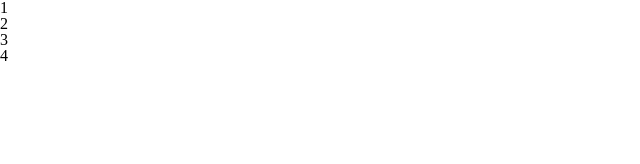
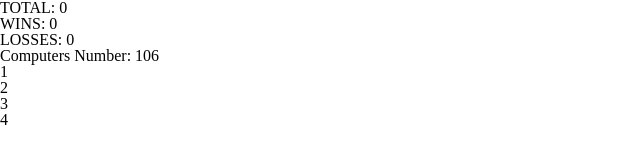
Before and after one commit to drewphillips/unit-4-game, a plain HTML site: page index.html in a window 1280 px wide. Shown: the whole page, without its empty margins (0-640 px from the left). Drawn offline with nearby package versions, Linux system fonts and the light colour scheme.

Commit message:
working code and basic HTML

```diff
--- a/assets/javascript/game.js
+++ b/assets/javascript/game.js
@@ -5,27 +5,33 @@ var newNumber = 0;
 
 function newGame() {
 
-    //New number
     newNumber = (Math.floor(20 + (Math.random() * 101)))
     console.log("New Game number " + newNumber)
 
     runningTotal = 0;
+    $("#runningTotal").html(runningTotal);
+    $("#newNumber").html(newNumber);
+    $("#wins").html(wins);
+    $("#losses").html(losses);
+
     for (i = 0; i < 4; i++) {
-        var crystalValue = Math.floor(Math.random() * 13)
+        var crystalValue = Math.floor(1 + (Math.random() * 12))
         $("#crystal" + i).data("crystal-number", crystalValue);
         console.log("Number " + i + " is " + crystalValue)
         $("#crystal" + i).on("click", function () {
 
             console.log("YOU CLICKED " + $(this).data("crystal-number"));
             runningTotal = runningTotal + $(this).data("crystal-number");
-
+            $("#runningTotal").html(runningTotal);
             console.log(runningTotal)
             if (runningTotal === newNumber) {
                 wins++
+                $("#wins").html(wins);
                 newGame()
             }
             else if (runningTotal > newNumber) {
                 losses++
+                $("#losses").html(losses);
                 newGame()
             }
 
--- a/index.html
+++ b/index.html
@@ -8,9 +8,13 @@
             <script src="https://ajax.googleapis.com/ajax/libs/jquery/3.3.1/jquery.min.js"></script>
         </head>
 
-        <div id="runningTotal" ></div>
-        <div id="wins" ></div>
-        <div id="losses" ></div>
+        <div>TOTAL: <span id="runningTotal" ></span></div>
+
+        <div>WINS: <span id="wins" ></span></div>
+
+        <div>LOSSES: <span id="losses" ></span></div>
+
+        <div>Computers Number: <span id="newNumber" ></span></div>
 
         <div id="crystal0">1</div>
         <div id="crystal1">2</div>
```
